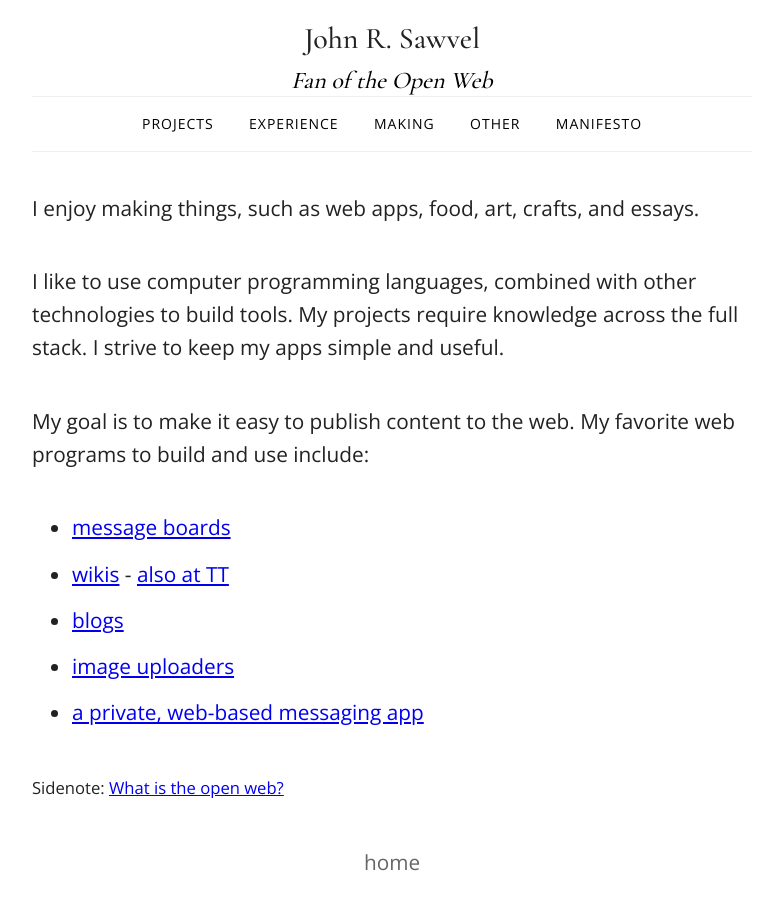
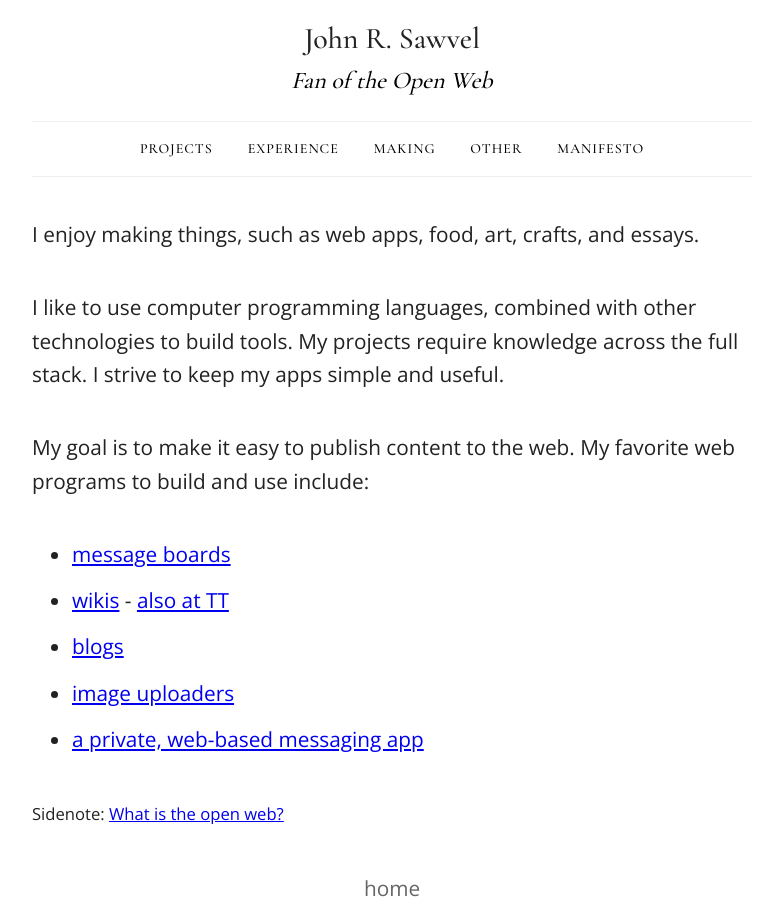
Before and after one commit to jrsawvel/jrsawvel.github.io, a Jekyll site: the page built from index.md, in a window 1280 px wide. Shown: the whole page, without its empty margins (248-1031 px from the left). Built offline with Jekyll 4.4.1, drawn with Linux system fonts in a browser that asks for light colours.

Commit message:
Update boghop-min.html

```diff
--- a/_layouts/boghop-min.html
+++ b/_layouts/boghop-min.html
@@ -38,7 +38,7 @@
     </div>
 -->
 
-    <nav class="nav-primary"><div class="wrap"><ul class="nav-menu">
+    <nav class="nav-primary"><div class="wrap menu-links"><ul class="nav-menu">
       <li class="menu-item"><a href="/projects">Projects</a></li>
       <li class="menu-item"><a href="/experience">Experience</a></li>
       <li class="menu-item"><a href="/making">Making</a></li>
```
